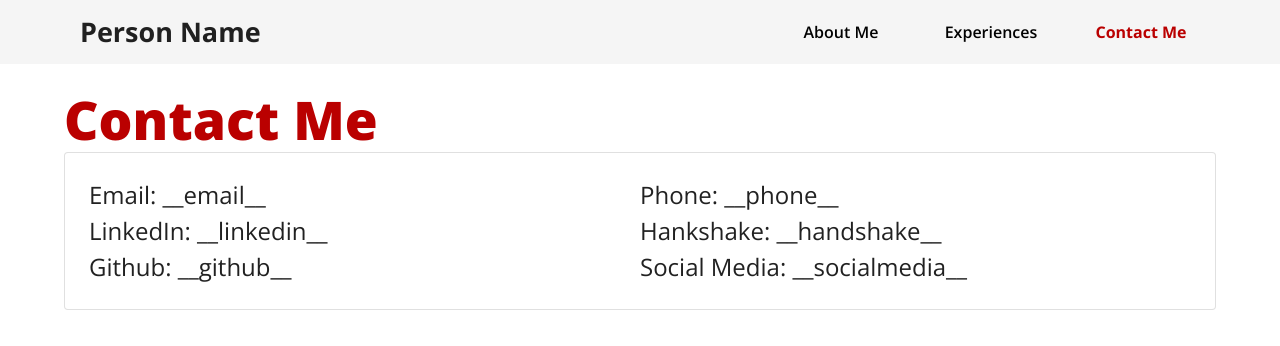
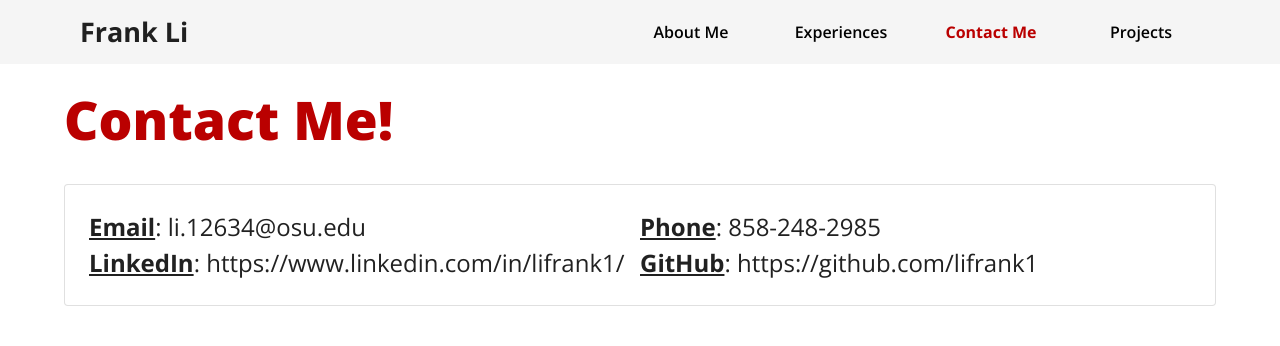
Before and after one commit to lifrank1/frankSiteRevamped, a React (Vite) app: page /contact in a window 1280 px wide. Shown: the top 346 px of the page. Built offline with nearby package versions, Linux system fonts and the light colour scheme.

Commit message:
initial website framework

```diff
--- a/src/App.jsx
+++ b/src/App.jsx
@@ -6,6 +6,7 @@ import CssBaseline from '@mui/material/CssBaseline'
 import theme from './theme'
 import { BrowserRouter, Route, Routes } from 'react-router-dom'
 import Contact from './pages/Contact'
+import Projects from './pages/Projects'
 
 function App() {
   return (
@@ -22,6 +23,8 @@ function App() {
           <Route path="/" element={<LandingPage/>} />
           <Route path="/experiences" element={<ExperiencesPage/>} />
           <Route path="/contact" element={<Contact/>} />
+          <Route path="/projects" element={<Projects/>} />
+
         </Routes>
       </BrowserRouter>
     </ThemeProvider>
--- a/src/components/Navigation.jsx
+++ b/src/components/Navigation.jsx
@@ -6,7 +6,9 @@ import { useState } from "react";
 const links = {
   "About Me": "/",
   "Experiences": "/experiences",
-  "Contact Me": "/contact"
+  "Contact Me": "/contact",
+  "Projects": "/projects"
+
 };
 
 function DesktopNavigation() {
@@ -25,7 +27,7 @@ function DesktopNavigation() {
                 color: 'inherit'
               }}
             >
-              Person Name
+              Frank Li
             </Typography>
           </ButtonBase>
           <Box flexGrow={1}/>
--- a/src/pages/Contact.jsx
+++ b/src/pages/Contact.jsx
@@ -3,41 +3,39 @@ import { Container, Typography, Card, Grid } from "@mui/material";
 function Contact() {
   return (
     <Container>
-      <Typography variant="h2">
-        Contact Me
-      </Typography>
-      <Card sx={{p: 3}} variant="outlined">
+      <Typography variant="h2" mb={4}>Contact Me!</Typography>
+      <Card sx={{ p: 3 }} variant="outlined">
         <Grid container>
           <Grid item md={6} xs={12}>
-            <Typography style={{fontSize: '1.5em'}}>
-              Email: __email__
+            <Typography style={{ fontSize: "1.5em" }}>
+              <b><u>Email</u></b>: li.12634@osu.edu
             </Typography>
           </Grid>
           <Grid item md={6} xs={12}>
-            <Typography style={{fontSize: '1.5em'}}>
-              Phone: __phone__
+            <Typography style={{ fontSize: "1.5em" }}>
+            <b><u>Phone</u></b>: 858-248-2985
             </Typography>
           </Grid>
           <Grid item md={6} xs={12}>
-            <Typography style={{fontSize: '1.5em'}}>
-              LinkedIn: __linkedin__
+            <Typography style={{ fontSize: "1.5em" }}>
+            <b><u>LinkedIn</u></b>: https://www.linkedin.com/in/lifrank1/
             </Typography>
           </Grid>
+          {/* <Grid item md={6} xs={12}>
+            <Typography style={{ fontSize: "1.5em" }}>
+              Handshake: https://app.joinhandshake.com/stu/users/37553977
+            </Typography>
+          </Grid> */}
           <Grid item md={6} xs={12}>
-            <Typography style={{fontSize: '1.5em'}}>
-              Hankshake: __handshake__
+            <Typography style={{ fontSize: "1.5em" }}>
+              <b><u>GitHub</u></b>: https://github.com/lifrank1
             </Typography>
           </Grid>
-          <Grid item md={6} xs={12}>
-            <Typography style={{fontSize: '1.5em'}}>
-              Github: __github__
-            </Typography>
-          </Grid>
-          <Grid item md={6} xs={12}>
-            <Typography style={{fontSize: '1.5em'}}>
+          {/* <Grid item md={6} xs={12}>
+            <Typography style={{ fontSize: "1.5em" }}>
               Social Media: __socialmedia__
             </Typography>
-          </Grid>
+          </Grid> */}
         </Grid>
       </Card>
     </Container>
--- a/src/pages/Landing.jsx
+++ b/src/pages/Landing.jsx
@@ -1,6 +1,13 @@
-import { Stack, Container, Grid, Typography, Button, IconButton } from "@mui/material";
-import LinkedInIcon from '@mui/icons-material/LinkedIn';
-import GitHubIcon from '@mui/icons-material/GitHub';
+import {
+  Stack,
+  Container,
+  Grid,
+  Typography,
+  Button,
+  IconButton,
+} from "@mui/material";
+import LinkedInIcon from "@mui/icons-material/LinkedIn";
+import GitHubIcon from "@mui/icons-material/GitHub";
 
 function LandingPage() {
   return (
@@ -10,7 +17,7 @@ function LandingPage() {
         The Grid layout simply cuts up the space into 12 spaces where each grid item can choose to span
         https://mui.com/material-ui/react-grid/
       */}
-      <Grid container direction={'row-reverse'} alignItems={'stretch'}>
+      <Grid container direction={"row-reverse"} alignItems={"stretch"}>
         {/*
           Grid items define the amount their content spans among the 12 spaces.
           However, since we might want to change this based on screen size, we can choose their spanning based on screen size.
@@ -21,8 +28,19 @@ function LandingPage() {
             Stack is simply a flexbox with some helper functionality
             https://mui.com/material-ui/react-stack/
           */}
-          <Stack alignItems={'center'} justifyContent={'center'} height={'100%'}>
-            <img src="/img/landingImage.jpg" style={{width: "min(100%, 300px)", height: "auto", borderRadius: '80%'}} />
+          <Stack
+            alignItems={"center"}
+            justifyContent={"center"}
+            height={"100%"}
+          >
+            <img
+              src="/img/ProfessionalPortrait.jpeg"
+              style={{
+                width: "min(100%, 300px)",
+                height: "auto",
+                borderRadius: "80%",
+              }}
+            />
           </Stack>
         </Grid>
         <Grid item md={7} xs={12}>
@@ -31,26 +49,35 @@ function LandingPage() {
             You can see the variants here:
             https://mui.com/material-ui/react-typography/#usage
           */}
-          <Typography variant="h2">
-            Hello! I am Person Name
-          </Typography>
+          <Typography variant="h2">Hello! I am Frank</Typography>
           <Typography variant="h4">
-            Student at Ohio State University
+            Junior at the Ohio State University
           </Typography>
           <Typography variant="body1" mt={1}>
-            Lorem ipsum dolor sit amet, consectetur adipiscing elit, sed do eiusmod tempor incididunt ut labore et dolore magna aliqua. Ut enim ad minim veniam, quis nostrud exercitation ullamco laboris nisi ut aliquip ex ea commodo consequat. Duis aute irure dolor in reprehenderit in voluptate velit esse cillum dolore eu fugiat nulla pariatur. Excepteur sint occaecat cupidatat non proident, sunt in culpa qui officia deserunt mollit anim id est laborum.
+            Lorem ipsum dolor sit amet, consectetur adipiscing elit, sed do
+            eiusmod tempor incididunt ut labore et dolore magna aliqua. Ut enim
+            ad minim veniam, quis nostrud exercitation ullamco laboris nisi ut
+            aliquip ex ea commodo consequat. Duis aute irure dolor in
+            reprehenderit in voluptate velit esse cillum dolore eu fugiat nulla
+            pariatur. Excepteur sint occaecat cupidatat non proident, sunt in
+            culpa qui officia deserunt mollit anim id est laborum.
           </Typography>
-          <Stack justifyContent={'space-between'} direction={'row'} mt={3} mb={3}>
+          <Stack
+            justifyContent={"space-between"}
+            direction={"row"}
+            mt={3}
+            mb={3}
+          >
             <div>
               {/*
                 IconButton Component: https://mui.com/material-ui/react-button/#icon-button
                 You can get all of the Icons offered by Material-Ui here: https://mui.com/material-ui/material-icons/
               */}
-              <IconButton href="https://www.linkedin.com/">
-                <LinkedInIcon fontSize="large"/>
+              <IconButton href="https://www.linkedin.com/in/lifrank1">
+                <LinkedInIcon fontSize="large" />
               </IconButton>
-              <IconButton href="https://github.com/">
-                <GitHubIcon fontSize="large"/>
+              <IconButton href="https://github.com/lifrank1/">
+                <GitHubIcon fontSize="large" />
               </IconButton>
             </div>
             <Button variant="outlined">Download CV</Button>
@@ -58,9 +85,7 @@ function LandingPage() {
         </Grid>
       </Grid>
       <hr />
-      <Typography variant="h3">
-        Recent Posts
-      </Typography>
+      <Typography variant="h3">Classes</Typography>
     </Container>
   );
 }
--- /dev/null
+++ b/src/pages/Projects.jsx
@@ -0,0 +1,25 @@
+import { Button, Container, Grid, Stack, Typography } from "@mui/material";
+
+function Projects() {
+  return (
+    <Container>
+      <Typography variant="h2" mb={4}>Projects</Typography>
+      <Grid container>
+        <Grid item md={6} xs={12}>
+          <Typography variant="h4" mb={2}>Project A</Typography>
+          <Typography variant="body1">Text here</Typography>
+          <Button href="https://lifrank.me" variant="contained">
+            Go to project page
+          </Button>
+        </Grid>
+        <Grid item md={6} xs={12}>
+            <Stack alignItems="center" justifyContent="center">
+                <img src="/img/ProfessionalPortrait.jpeg" style={{ width: "50%" }} />
+            </Stack>
+        </Grid>
+      </Grid>
+    </Container>
+  );
+}
+
+export default Projects;
```
Also changed, not shown: public/img/landingImage.jpg (deleted).
